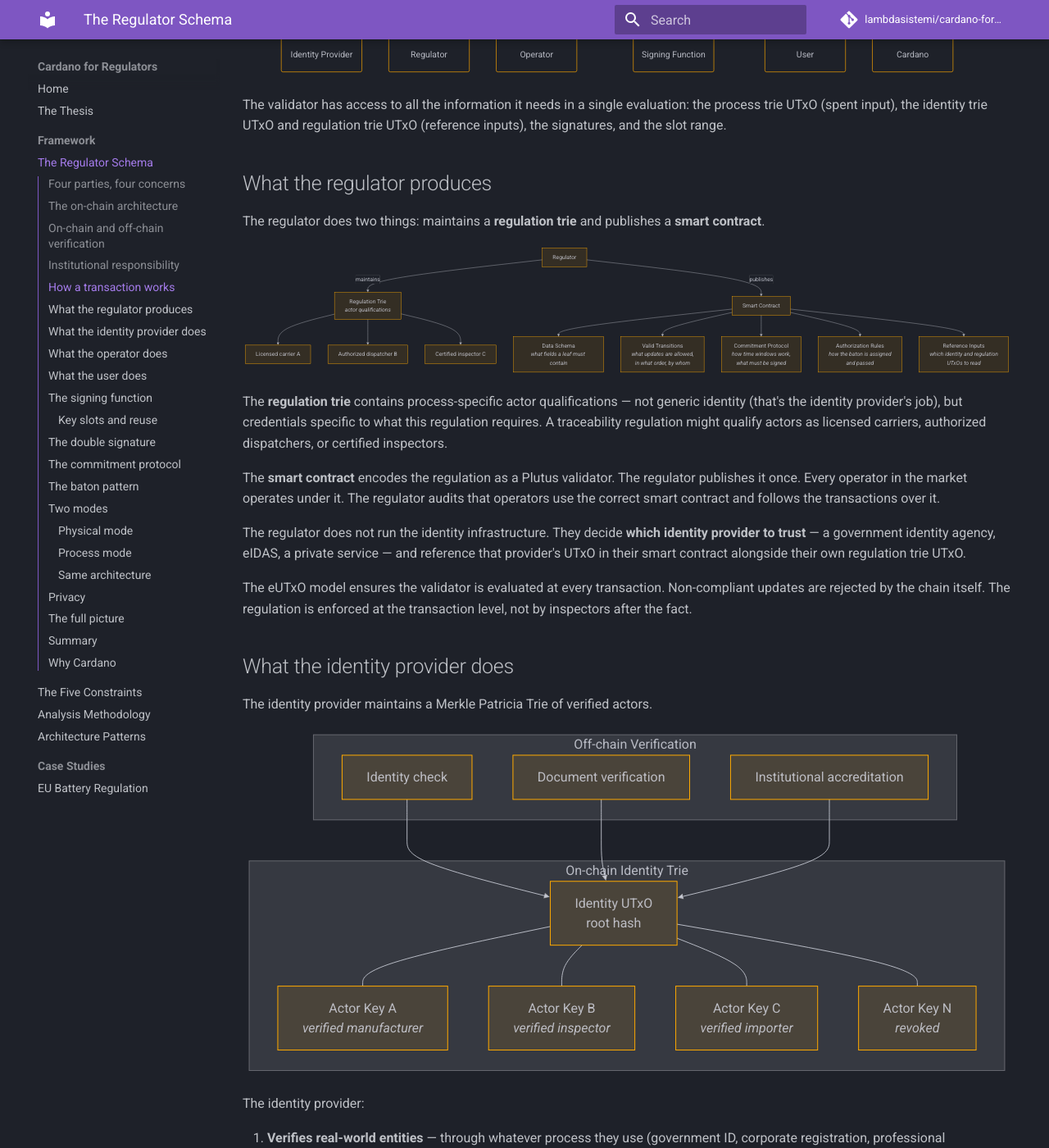
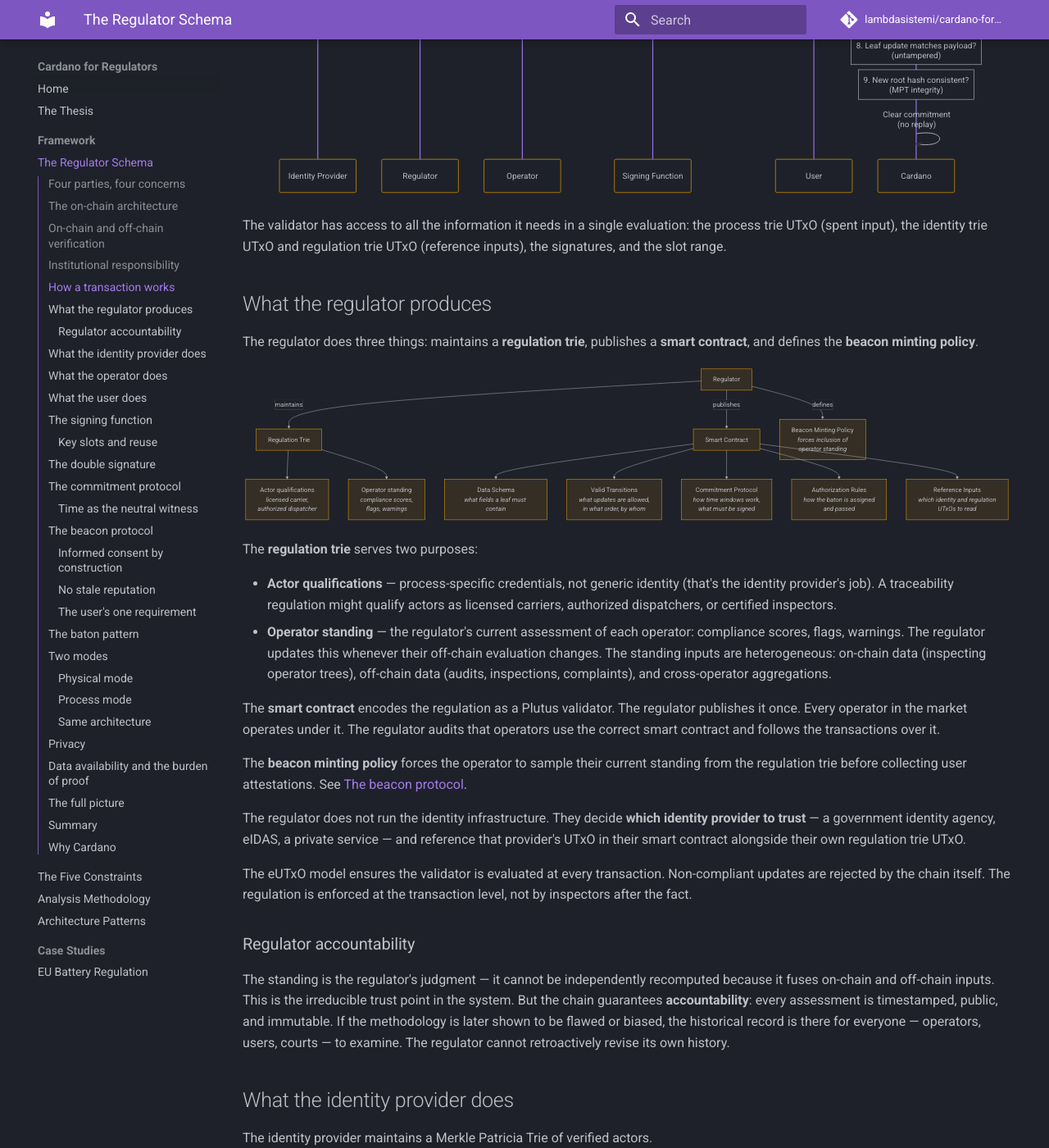
Before and after one commit to lambdasistemi/cardano-for-regulators, an MkDocs documentation site: the page built from docs/framework/schema.md, in a window 1280 px wide and 1400 px high, scrolled down 5426 px. Shown: the whole window at 82% size. Built offline with MkDocs 1.6.1 and Material for MkDocs 9.7.7, drawn with Linux system fonts in a browser that asks for light colours; comment, search, counter and statistics services are not loaded; some of the changed text lies outside the part shown.

Commit message:
align schema with thesis: beacon protocol, operator standing, temporal integrity, data availability

````diff
--- a/docs/framework/schema.md
+++ b/docs/framework/schema.md
@@ -28,7 +28,7 @@ graph TB
 | Party | Trie | Contains | Responsibility |
 |-------|------|----------|----------------|
 | **Identity provider** | Identity trie | Attested actor public keys | Who exists as a verified entity |
-| **Regulator** | Regulation trie | Actor qualifications for this regulation | Who is qualified to participate |
+| **Regulator** | Regulation trie | Actor qualifications + operator standing | Who is qualified, how operators perform |
 | **Operator** | Process trie | Items, processes, state | What is happening |
 | **User** | — | Just acts via signing function | Performing regulated actions |
 
@@ -63,7 +63,8 @@ graph LR
         REG_UTxO --- REG_T
         REG_T --- R1[Actor A<br/>licensed carrier]
         REG_T --- R2[Actor B<br/>authorized dispatcher]
-        REG_T --- R3[Actor N<br/>revoked]
+        REG_T --- R3[Operator X<br/>standing: compliant]
+        REG_T --- R4[Operator Y<br/>standing: under review]
     end
 
     subgraph Operator
@@ -87,7 +88,7 @@ graph LR
 | Trie | Owner | Contains | Role |
 |------|-------|----------|------|
 | **Identity trie** | identity provider | Attested actor public keys | Who exists as a verified real-world entity |
-| **Regulation trie** | Regulator | Actor qualifications specific to this regulation | Who is qualified to act in this regulated process |
+| **Regulation trie** | Regulator | Actor qualifications + operator standing | Who is qualified to act, how operators are assessed |
 | **Process trie** | Operator | Items, processes, leaves with state | What is happening |
 | **Commitment** | Inside each process leaf | Slot windows, expected actions | When and how actions occur |
 
@@ -202,12 +203,16 @@ sequenceDiagram
     O->>C: Deploy process trie<br/>(governed by smart contract)
     O->>SF: Mint signing function<br/>(register pubkey on-chain)
 
+    O->>C: Mint beacon<br/>(samples operator standing)
+
     O->>C: Create commitment in leaf<br/>(slot window)
 
-    U->>SF: Request signature<br/>(payload + commitment)
+    O->>U: Relay beacon + query
+
+    U->>SF: Request signature<br/>(payload + commitment + beacon)
     SF->>U: Signed payload
 
-    U->>O: Submit double-signed payload<br/>(process sig + actor sig)
+    U->>O: Submit double-signed payload<br/>(process sig + actor sig + beacon sig)
 
     Note over O: Off-chain verification:<br/>leaf data matches claims
 
@@ -216,12 +221,13 @@ sequenceDiagram
     Note over C: Validator checks:
     Note over C: 1. Actor key in identity trie?<br/>(reference input)
     Note over C: 2. Actor qualified in regulation trie?<br/>(reference input)
-    Note over C: 3. Commitment exists?<br/>(expected action)
-    Note over C: 4. Slot in window?<br/>(timely)
-    Note over C: 5. Process signature valid?<br/>(authentic)
-    Note over C: 6. Actor key authorized?<br/>(baton holder)
-    Note over C: 7. Leaf update matches payload?<br/>(untampered)
-    Note over C: 8. New root hash consistent?<br/>(MPT integrity)
+    Note over C: 3. Beacon genuine and not expired?<br/>(minting policy)
+    Note over C: 4. Commitment exists?<br/>(expected action)
+    Note over C: 5. Slot in window?<br/>(timely)
+    Note over C: 6. Process signature valid?<br/>(authentic)
+    Note over C: 7. Actor key authorized?<br/>(baton holder)
+    Note over C: 8. Leaf update matches payload?<br/>(untampered)
+    Note over C: 9. New root hash consistent?<br/>(MPT integrity)
 
     C->>C: Clear commitment<br/>(no replay)
 ```
@@ -232,17 +238,16 @@ regulation trie UTxO (reference inputs), the signatures, and the slot range.
 
 ## What the regulator produces
 
-The regulator does two things: maintains a **regulation trie** and publishes
-a **smart contract**.
+The regulator does three things: maintains a **regulation trie**, publishes
+a **smart contract**, and defines the **beacon minting policy**.
 
 ```mermaid
 graph TD
     REG[Regulator]
 
-    REG -->|maintains| RT[Regulation Trie<br/><i>actor qualifications</i>]
-    RT --> Q1[Licensed carrier A]
-    RT --> Q2[Authorized dispatcher B]
-    RT --> Q3[Certified inspector C]
+    REG -->|maintains| RT[Regulation Trie]
+    RT --> Q1[Actor qualifications<br/><i>licensed carrier,<br/>authorized dispatcher</i>]
+    RT --> Q2[Operator standing<br/><i>compliance scores,<br/>flags, warnings</i>]
 
     REG -->|publishes| SC[Smart Contract]
     SC --> DS[Data Schema<br/><i>what fields a leaf must contain</i>]
@@ -250,18 +255,30 @@ graph TD
     SC --> CP[Commitment Protocol<br/><i>how time windows work,<br/>what must be signed</i>]
     SC --> AR[Authorization Rules<br/><i>how the baton is assigned<br/>and passed</i>]
     SC --> REF[Reference Inputs<br/><i>which identity and regulation<br/>UTxOs to read</i>]
+
+    REG -->|defines| MP[Beacon Minting Policy<br/><i>forces inclusion of<br/>operator standing</i>]
 ```
 
-The **regulation trie** contains process-specific actor qualifications —
-not generic identity (that's the identity provider's job), but credentials
-specific to what this regulation requires. A traceability regulation might
-qualify actors as licensed carriers, authorized dispatchers, or certified
-inspectors.
+The **regulation trie** serves two purposes:
+
+- **Actor qualifications** — process-specific credentials, not generic
+  identity (that's the identity provider's job). A traceability regulation
+  might qualify actors as licensed carriers, authorized dispatchers, or
+  certified inspectors.
+- **Operator standing** — the regulator's current assessment of each
+  operator: compliance scores, flags, warnings. The regulator updates this
+  whenever their off-chain evaluation changes. The standing inputs are
+  heterogeneous: on-chain data (inspecting operator trees), off-chain data
+  (audits, inspections, complaints), and cross-operator aggregations.
 
 The **smart contract** encodes the regulation as a Plutus validator. The
 regulator publishes it once. Every operator in the market operates under it.
 The regulator audits that operators use the correct smart contract and
 follows the transactions over it.
+
+The **beacon minting policy** forces the operator to sample their current
+standing from the regulation trie before collecting user attestations. See
+[The beacon protocol](#the-beacon-protocol).
 
 The regulator does not run the identity infrastructure. They decide **which
 identity provider to trust** — a government identity agency, eIDAS, a private
@@ -271,6 +288,16 @@ alongside their own regulation trie UTxO.
 The eUTxO model ensures the validator is evaluated at every transaction.
 Non-compliant updates are rejected by the chain itself. The regulation is
 enforced at the transaction level, not by inspectors after the fact.
+
+### Regulator accountability
+
+The standing is the regulator's judgment — it cannot be independently
+recomputed because it fuses on-chain and off-chain inputs. This is the
+irreducible trust point in the system. But the chain guarantees
+**accountability**: every assessment is timestamped, public, and immutable.
+If the methodology is later shown to be flawed or biased, the historical
+record is there for everyone — operators, users, courts — to examine. The
+regulator cannot retroactively revise its own history.
 
 ## What the identity provider does
 
@@ -526,7 +553,7 @@ sequenceDiagram
 
     O->>C: 5. Submit transaction
 
-    Note over C: Validator checks:<br/>commitment exists ✓<br/>slot in window ✓<br/>process sig valid ✓<br/>actor in identity trie ✓<br/>actor in regulation trie ✓<br/>actor authorized ✓<br/>leaf update matches ✓
+    Note over C: Validator checks:<br/>beacon valid ✓<br/>commitment exists ✓<br/>slot in window ✓<br/>process sig valid ✓<br/>actor in identity trie ✓<br/>actor in regulation trie ✓<br/>actor authorized ✓<br/>leaf update matches ✓
 
     C->>C: 6. Clear commitment
     Note over C: Single-use — no replay
@@ -537,6 +564,73 @@ into a one-shot, time-bounded, authorized action. Because the signing
 function signs the commitment as part of the payload, and the smart
 contract defines what a valid commitment looks like, the operator has no
 room to manipulate timing or replay old submissions.
+
+### Time as the neutral witness
+
+If the user signs a timestamp, the regulator must trust the user's clock.
+If the operator signs it, the regulator must trust the operator's clock.
+Neither is neutral.
+
+The blockchain provides time certificates that neither party produced.
+When data is included in a block, it receives a temporal proof that is a
+consequence of consensus, not of anyone's claim. The on-chain anchor
+provides not just integrity but **temporal integrity** — verifiable proof
+of *when* something was committed, without trusting either party.
+
+## The beacon protocol
+
+The beacon is what bridges the regulator's on-chain assessment to the user.
+The operator cannot collect user attestations without first minting a
+beacon, and the minting policy won't produce one without reading the
+operator's current standing from the regulation trie.
+
+```mermaid
+sequenceDiagram
+    participant R as Regulator
+    participant C as Chain
+    participant O as Operator
+    participant U as User
+
+    R->>C: Update standing in regulation trie
+
+    O->>C: Mint beacon<br/>(minting policy reads standing<br/>from regulation trie)
+    Note over C: Beacon includes:<br/>operator standing + expiry
+
+    O->>U: Relay beacon + query
+
+    Note over U: Verifies beacon:<br/>- minting policy matches regulator<br/>- not expired<br/>- standing is current
+
+    U->>U: Sign data + beacon<br/>(informed consent)
+
+    U->>O: Return signed payload
+
+    O->>C: Submit batch<br/>(contract validates beacon<br/>is genuine and not expired)
+```
+
+The beacon carries the regulator's assessment to the user — not because the
+operator chose to include it, but because the smart contract forced it.
+
+### Informed consent by construction
+
+The user signs over the beacon as part of their payload. This is
+cryptographic proof of awareness: the user cannot claim ignorance of the
+operator's standing or the regulator's disclosed information. Informed
+consent is enforced by protocol, not by policy.
+
+### No stale reputation
+
+The beacon expires. An operator whose compliance status just dropped
+cannot keep presenting yesterday's clean beacon. The minting policy reads
+the current state of the regulation trie — if the regulator has updated the
+leaf, the next beacon reflects it. Transparency is bounded by the beacon's
+expiry window.
+
+### The user's one requirement
+
+The user needs one thing: the regulator's public key. With it, they can
+verify that the beacon actually comes from the regulator's minting policy
+before signing over it. This key is public by definition — published on
+official channels, embedded in the smart contract, verifiable on-chain.
 
 ## The baton pattern
 
@@ -637,6 +731,7 @@ graph TD
         COMMIT[Commitment Protocol]
         DSIG[Double Signature]
         BATON[Baton Pattern]
+        BEACON[Beacon Protocol]
         SC[Smart Contract Validation]
         IDPC[Identity Trie Reference]
         REGC[Regulation Trie Reference]
@@ -650,6 +745,8 @@ graph TD
     PROC --> DSIG
     PHYS --> BATON
     PROC --> BATON
+    PHYS --> BEACON
+    PROC --> BEACON
     PHYS --> SC
     PROC --> SC
     PHYS --> IDPC
@@ -700,6 +797,25 @@ Privacy is structural, not policy-based. The chain only stores hashes —
 the actual data behind the leaves is verified off-chain by the operator.
 The on-chain proofs (signatures, trie membership) establish *that* the
 right things happened without revealing *what* the actual content is.
+
+## Data availability and the burden of proof
+
+The tries store hashes on-chain, not full content. There is no guarantee
+that the pre-image behind a leaf hash can be reconstructed from the chain
+alone. This is a deliberate trade-off — storing full data on-chain would
+be prohibitively expensive.
+
+The auditability burden falls on the party that wants to challenge:
+
+- **The operator** received every assessment the regulator issued. To
+  challenge in court, the operator must have kept its history.
+- **The user** signed over beacons containing the operator's standing. To
+  challenge the operator, the user must have kept the beacons.
+
+The chain serves as the arbiter of *whether* presented data matches the
+on-chain hash — not as the archive itself. If a challenger produces data
+and its hash matches the leaf at that point in time, the content is proved
+authentic.
 
 ## The full picture
 
@@ -755,12 +871,14 @@ The regulator's workflow:
 1. **Analyze the regulation** — extract the data schema, valid transitions,
    parties, qualifications, and deadlines
 2. **Maintain a regulation trie** — qualify actors with process-specific
-   credentials (licensed carrier, authorized dispatcher, etc.)
-3. **Choose a identity provider** — decide which identity infrastructure to
+   credentials and maintain operator standing (compliance scores, flags)
+3. **Choose an identity provider** — decide which identity infrastructure to
    trust, reference its UTxO
 4. **Publish the smart contract** — encode the regulation as a Plutus
    validator that references both the identity and regulation tries
-5. **Audit** — verify that operators use the correct smart contract and
+5. **Define the beacon minting policy** — force operators to sample their
+   standing before collecting user attestations
+6. **Audit** — verify that operators use the correct smart contract and
    follow the transactions over it
 
 The identity provider's workflow:
@@ -774,11 +892,12 @@ The operator's workflow:
 
 1. **Deploy a trie** — create a UTxO governed by the regulator's contract
 2. **Mint signing functions** — generate keys, register on-chain, distribute
-3. **Verify off-chain** — check user claims against leaf data before
+3. **Mint beacons** — sample standing from regulation trie, relay to users
+4. **Verify off-chain** — check user claims against leaf data before
    submitting
-4. **Collect and submit** — receive double-signed payloads, batch into
+5. **Collect and submit** — receive double-signed payloads, batch into
    transactions
-5. **Pay fees** — compliance is cheaper than non-compliance
+6. **Pay fees** — compliance is cheaper than non-compliance
 
 The user's workflow:
 
````
